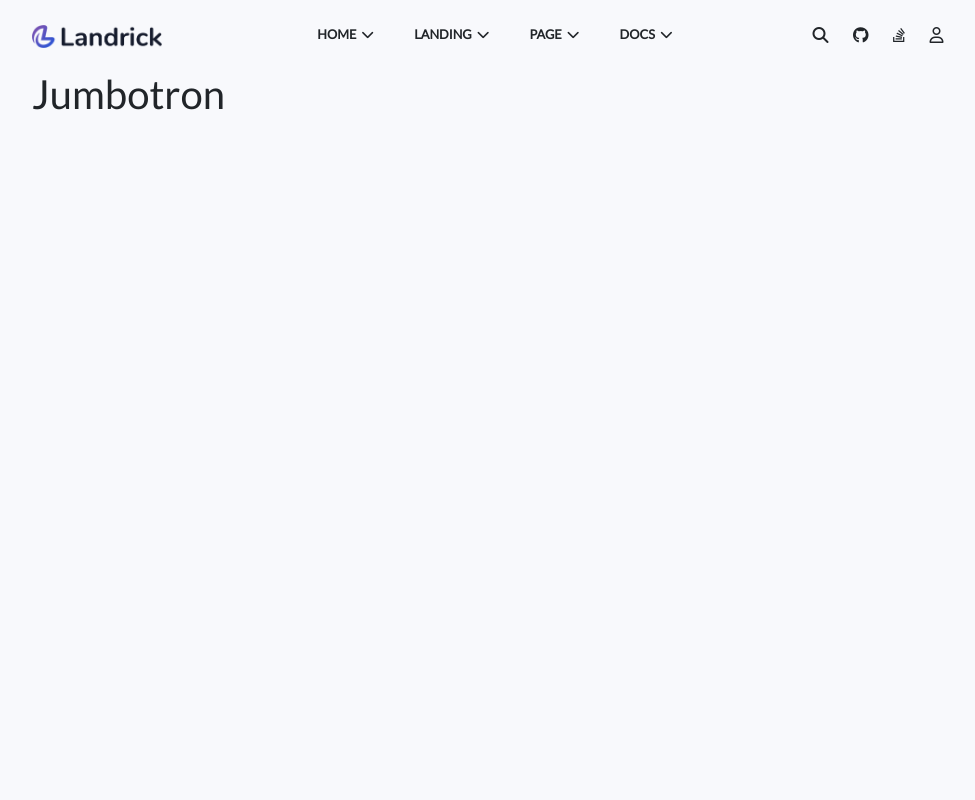
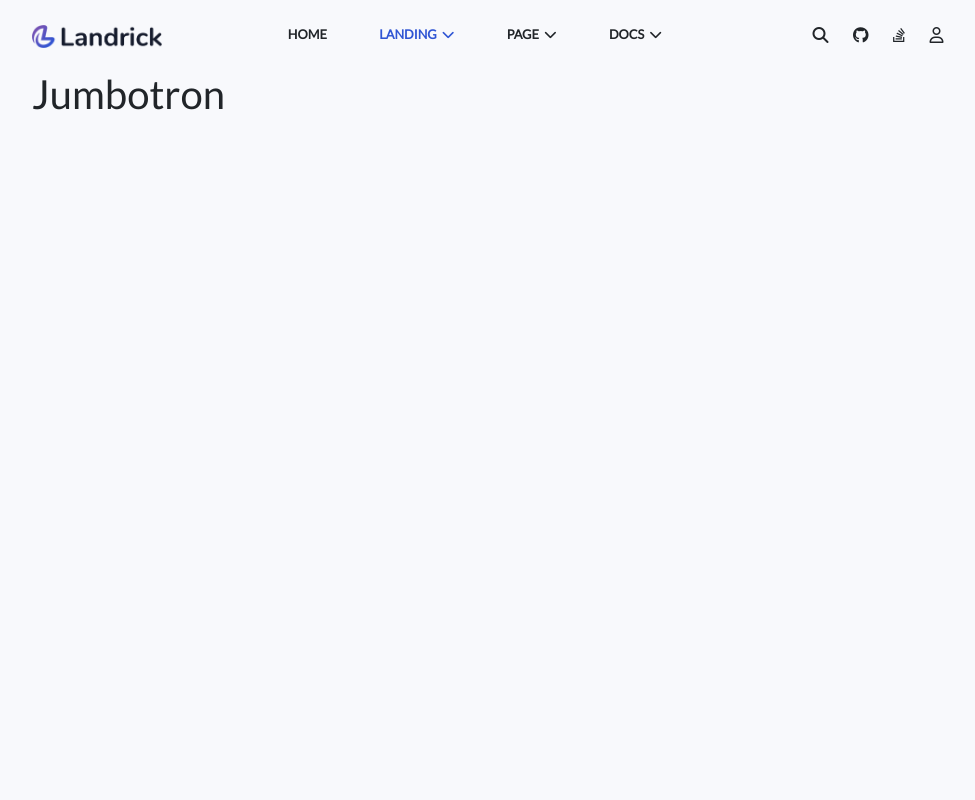
Before and after one commit to LucaFabbozzo/proj-html-vuejs, a Vue app: page / in a window 1280 px wide. Shown: the top 800 px of the page, without its empty margins (140-1115 px from the left). Built offline with nearby package versions, Linux system fonts and the light colour scheme.

Commit message:
[add] parameters for nav

```diff
--- a/src/components/AppHeader.vue
+++ b/src/components/AppHeader.vue
@@ -24,7 +24,8 @@
           <li
           v-for="(menus, index) in store.navbar"
           :key="index"
-          >{{menus}}<i class="fa-solid fa-chevron-down"></i>
+          :class="{'active' : menus.active}"
+          >{{menus.label}}<i v-if="menus.items" class="fa-solid fa-chevron-down"></i>
         </li>
         </ul>
       </nav>
@@ -43,12 +44,16 @@
   header {
     background-color: $top-background;
     height: 70px;
+  .active {
+    color: #2F55D4;
+  }
   .logo {
     img {
       width: 130px;
     }
   }
   nav {
+   min-width: 40%;
     ul {
       display: flex;
       justify-content: space-between;
@@ -57,7 +62,6 @@
       li {
         list-style: none;
         text-transform: uppercase;
-        padding-left: 40px;
         font-size: 0.8rem;
         font-weight: bold;
         i {
--- a/src/data/store.js
+++ b/src/data/store.js
@@ -1,6 +1,30 @@
 import { reactive } from "vue";
 
 export const store = reactive({
-  navbar: ['home', 'landing', 'page', 'docs'],
+  navbar: [
+    {
+        route: 'home',
+        label: 'Home',
+        active: false
+    },
+    {
+        route: 'landing',
+        label: 'Landing',
+        active: true,
+        items: ['landing - 1', 'landing - 2', 'landing - 3']
+    },
+    {
+        route: 'page',
+        label: 'page',
+        active: false,
+        items: ['page-1', 'page-2', 'page-3']
+    },
+    {
+        route: 'docs',
+        label: 'Docs',
+        active: false,
+        items: ['docs-1', 'docs-2', 'docs-3']
+    }
+]
 
 });
```
